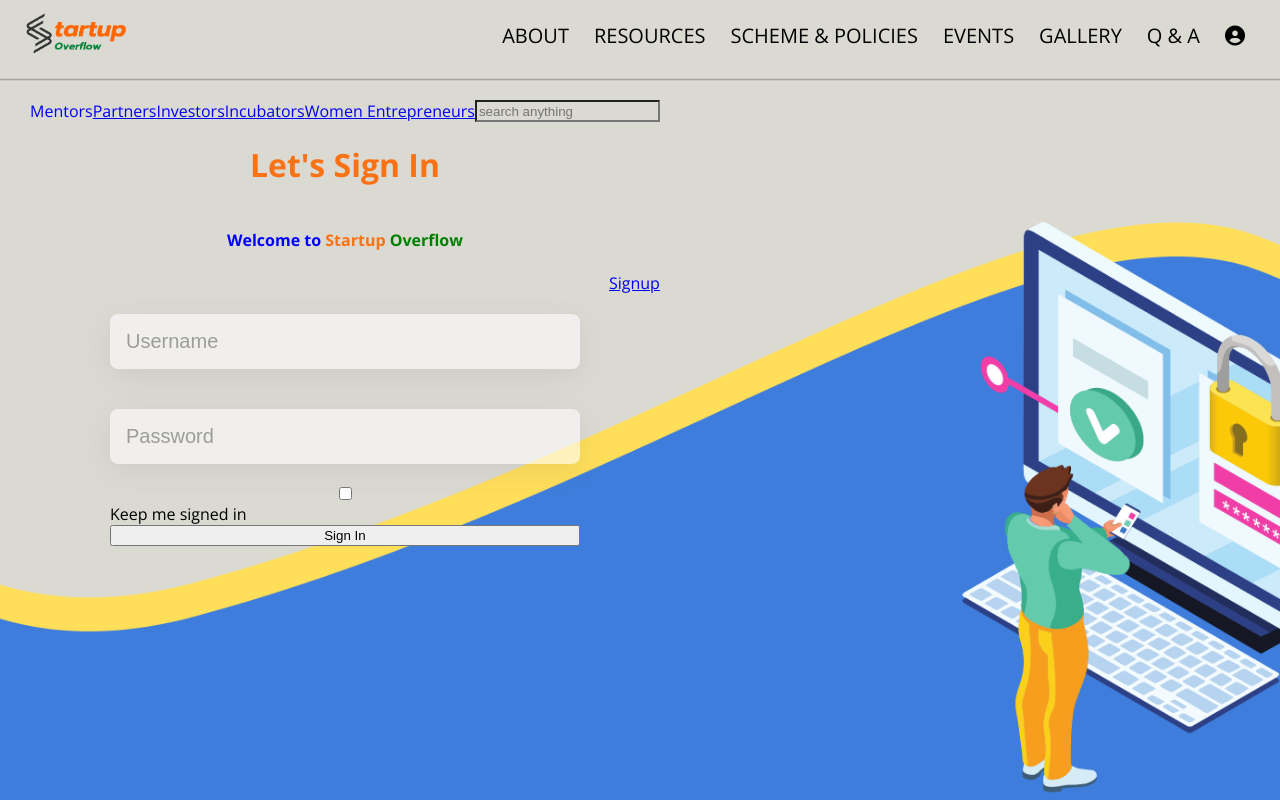
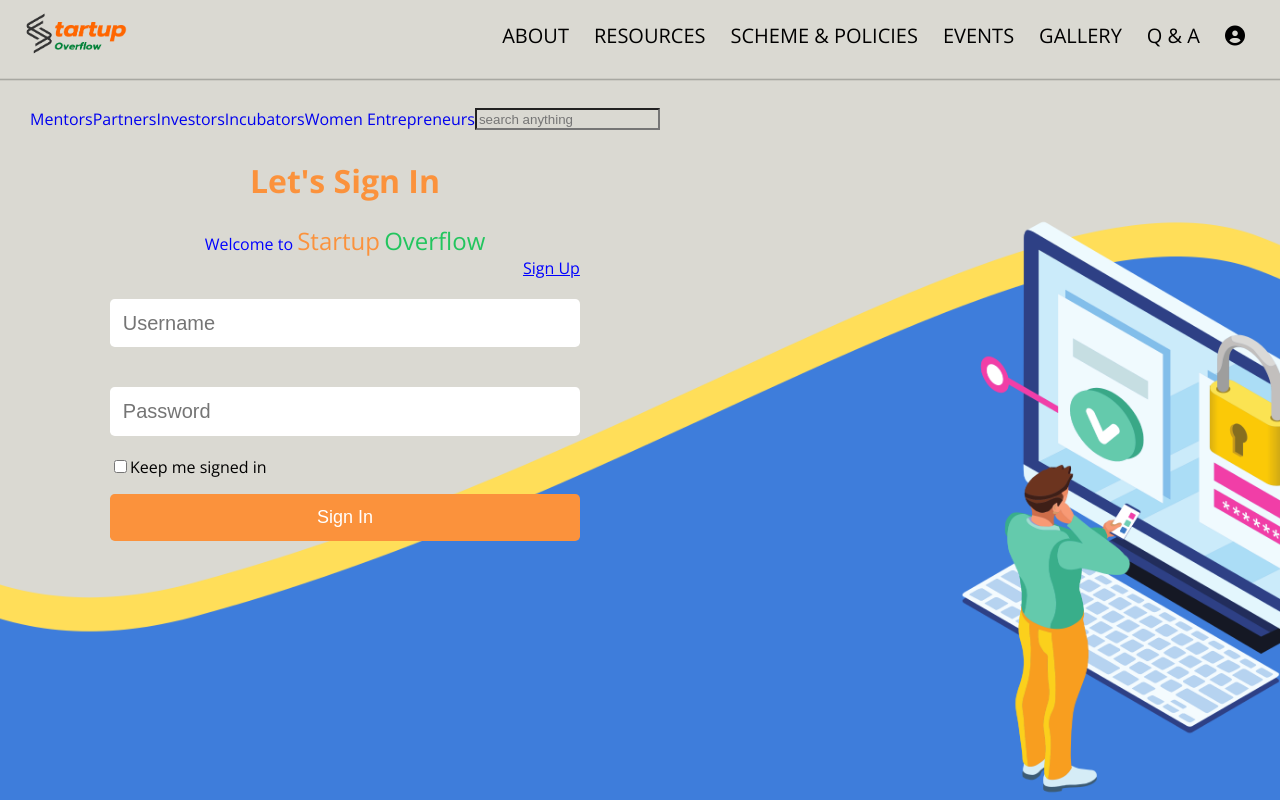
Before and after one commit to Startup-Overflow/Startup-Overflow-Web, a React (Create React App) app: page /login in a window 1280 px wide. Built offline with nearby package versions, Linux system fonts and the light colour scheme.

Commit message:
style added

```diff
--- a/src/components/SubNav.jsx
+++ b/src/components/SubNav.jsx
@@ -3,14 +3,14 @@
 const SubNav = () => {
   return (
     <>
-      <div style={{ display: "flex", flexDirection: "row" }}>
+      <div style={{ display: "flex", flexDirection: "row", padding: "0.5rem 0rem"}}>
         <Link to="/" style={{ textDecoration: "none" }}>
           Mentors
         </Link>
-        <Link to="/">Partners</Link>
-        <Link to="/">Investors</Link>
-        <Link to="/">Incubators</Link>
-        <Link to="/">Women Entrepreneurs</Link>
+        <Link to="/" style={{ textDecoration: "none" }}>Partners</Link>
+        <Link to="/" style={{ textDecoration: "none" }}>Investors</Link>
+        <Link to="/" style={{ textDecoration: "none" }}>Incubators</Link>
+        <Link to="/" style={{ textDecoration: "none" }}>Women Entrepreneurs</Link>
         <input
           type="text"
           placeholder="search anything"
--- a/src/pages/Login.jsx
+++ b/src/pages/Login.jsx
@@ -42,15 +42,15 @@
         <Wrapper>
           <SubNav />
           <LoginWrapper>
-            <h1 style={{ textAlign: "center", color: "#f97316" }}>
+            <h1 style={{ textAlign: "center", color: "#fb923c" }}>
               Let's Sign In
             </h1>
-            <h4 style={{ textAlign: "center", color: "blue" }}>
-              Welcome to <span style={{ color: "#f97316" }}>Startup</span>{" "}
-              <span style={{ color: "green" }}>Overflow</span>
-            </h4>
-            <Link to="/register" style={{ textAlign: "right" }}>
-              Signup
+            <div style={{ textAlign: "center", color: "blue" }}>
+              Welcome to <span style={{ color: "#fb923c", fontSize:"1.5rem"}}>Startup</span>{" "}
+              <span style={{ color: "#22c55e",fontSize:"1.5rem"}}>Overflow</span>
+            </div>
+            <Link to="/register" style={{ textAlign: "right" , paddingRight: "5rem", color: "blue"}}>
+              Sign Up
             </Link>
             <form
               onSubmit={loginSubmitHandler}
@@ -69,13 +69,11 @@
                   setUsername(e.target.value);
                 }}
                 style={{
-                  padding: "1rem",
+                  padding: "0.8rem",
                   marginBottom: "1rem",
                   border: "none",
-                  borderRadius: "0.5rem",
-                  boxShadow: "rgba(100, 100, 111, 0.2)0px 7px 29px 0px",
+                  borderRadius: "0.3rem",
                   fontSize: "20px",
-                  opacity: "0.6",
                   margin: "20px 0px",
                 }}
               />
@@ -88,18 +86,18 @@
                   setPassword(e.target.value);
                 }}
                 style={{
-                  padding: "1rem",
+                  padding: "0.8rem",
                   border: "none",
-                  borderRadius: "0.5rem",
-                  boxShadow: "rgba(100, 100, 111, 0.2)0px 7px 29px 0px",
+                  borderRadius: "0.3rem",
                   fontSize: "20px",
-                  opacity: "0.6",
                   margin: "20px 0px",
                 }}
               />
+              <div style={{marginBottom: "1rem"}}>
               <input type="checkbox" name="" id="" />
-              <label htmlFor="">Keep me signed in</label>
-              <button type="submit">Sign In</button>
+              <label htmlFor="" style={{color: "black"}}>Keep me signed in</label>
+              </div>
+              <button type="submit"style={{backgroundColor: "#fb923c", border: "none", padding: "0.8rem", color: "white", fontSize:"large", borderRadius: "0.3rem"}} >Sign In</button>
             </form>
           </LoginWrapper>
         </Wrapper>
```
